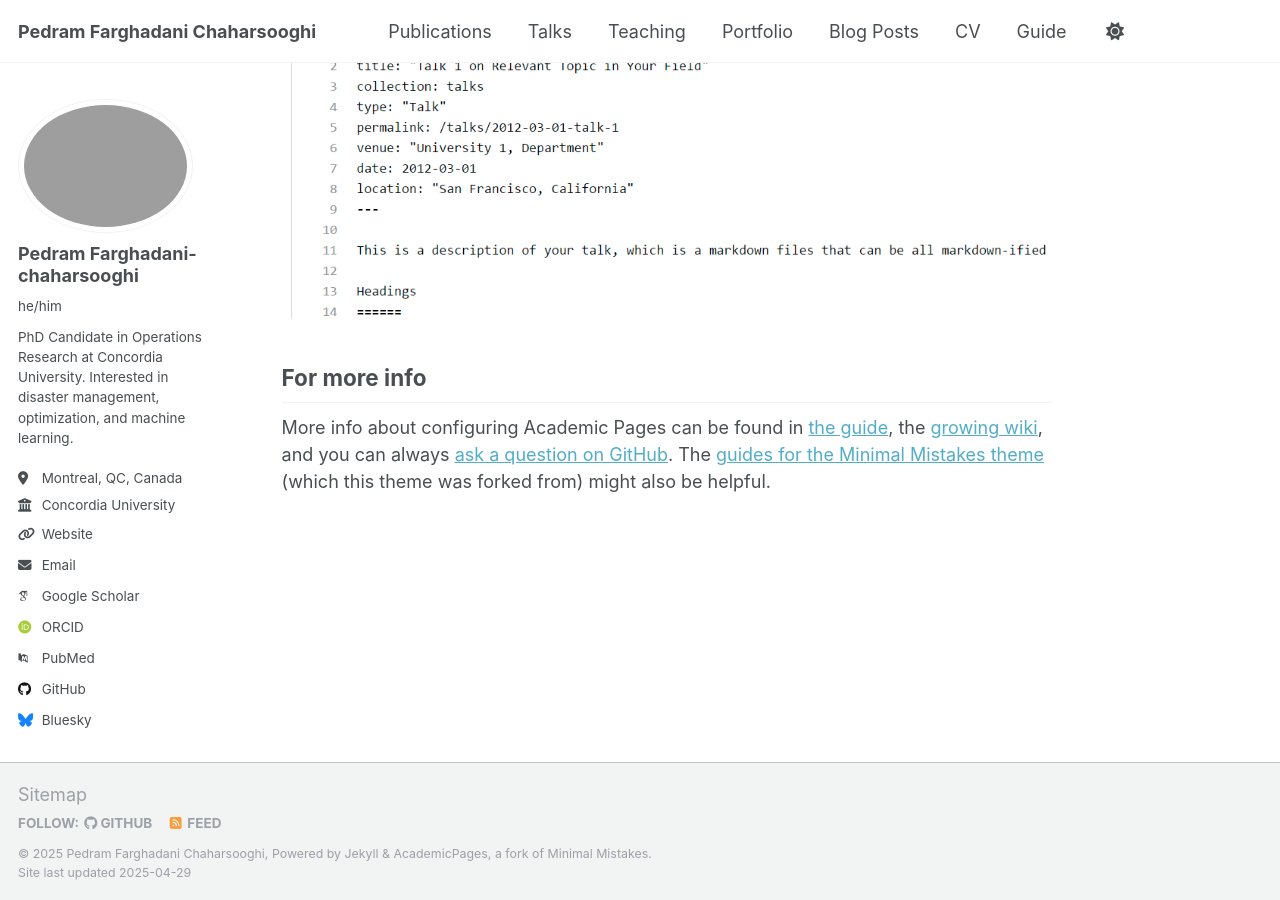
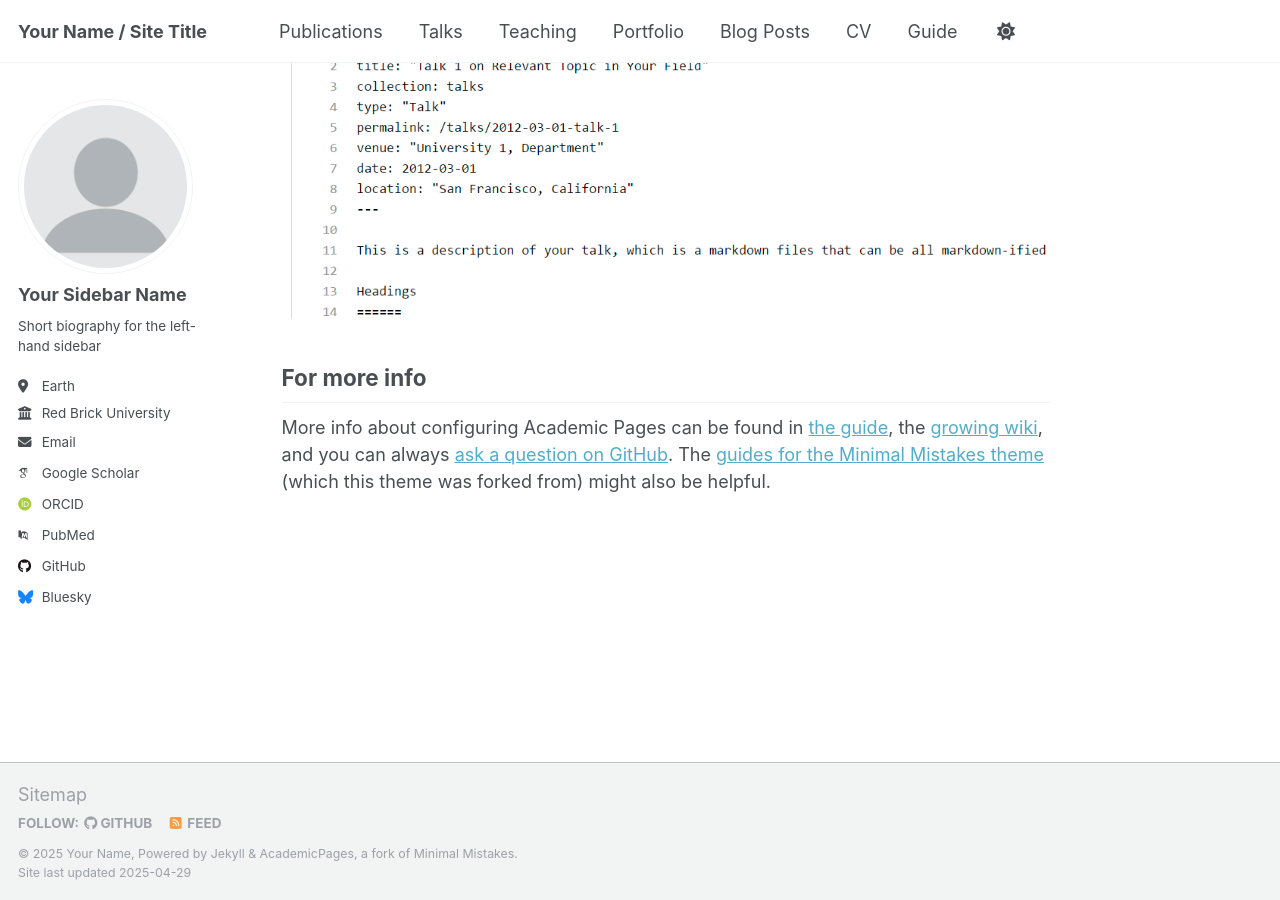
Before and after one commit to Pedram-Fdi/Pedram-Fdi.github.io, a Jekyll site: the page built from _pages/about.md, in a window 1280 px wide and 900 px high, scrolled down 2636 px. Built offline with Jekyll 4.4.1, drawn with Linux system fonts in a browser that asks for light colours; some web fonts are replaced.

Commit message:
Update _config.yml

```diff
--- a/_config.yml
+++ b/_config.yml
@@ -9,24 +9,27 @@
 # Basic Site Settings
 locale                   : "en-US"
 site_theme               : "default"
-title                    : "Pedram Farghadani Chaharsooghi"
+title                    : "Your Name / Site Title"
 title_separator          : "-"
-name                     : &name "Pedram Farghadani Chaharsooghi"
-description              : &description "PhD Candidate in Operations Research | Concordia University"
-url                      : https://Pedram-Fdi.github.io
-baseurl                  : ""
-repository               : "Pedram-Fdi/Pedram-Fdi.github.io"
+name                     : &name "Your Name"
+description              : &description "personal description"
+url                      : https://academicpages.github.io # the base hostname & protocol for your site e.g. "https://[your GitHub username].github.io" or if you already have some other page hosted on Github then use "https://[your GitHub username].github.io/[Your Repo Name]"
+baseurl                  : "" # the subpath of your site, e.g. "/blog"
+repository               : "academicpages/academicpages.github.io"
 
-# Site Author
+# Site Author - The following control what appear as part of the author content on the side bar.
+#               If a field is blank the icon and link will not appear, otherwise it will be shown.
+#               Additional customization can be done by editing /_includes/author-profile.html
 author:
-  #avatar           : "profile.png"
-  name             : "Pedram Farghadani-chaharsooghi"
-  pronouns         : "he/him"
-  bio              : "PhD Candidate in Operations Research at Concordia University. Interested in disaster management, optimization, and machine learning."
-  location         : "Montreal, QC, Canada"
-  employer         : "Concordia University"
-  uri              : https://www.linkedin.com/in/pedram-farghadani-chaharsooghi/
-  email            : "pedram.farghadani-chaharsooghi@mail.concordia.ca"
+  # Biographic information
+  avatar           : "profile.png"
+  name             : "Your Sidebar Name"
+  pronouns         : # example: "she/her"
+  bio              : "Short biography for the left-hand sidebar"
+  location         : "Earth"
+  employer         : "Red Brick University"
+  uri              : # URL
+  email            : "none@example.org"
 
 
   # Academic websites
```
